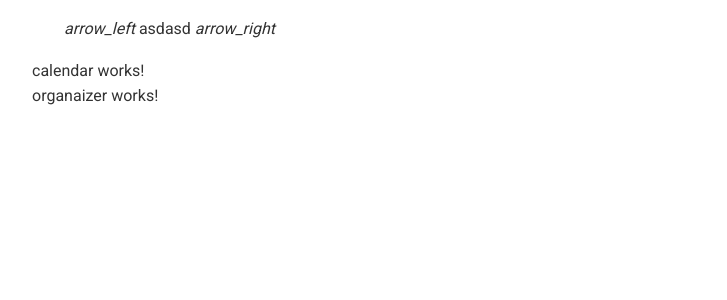
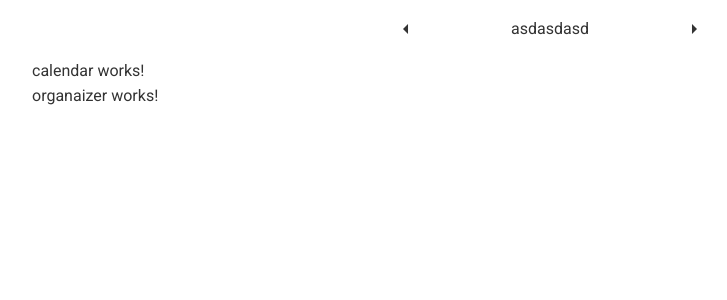
Before and after one commit to SergeySolod/AngularPosts, an Angular app: page / in a window 1280 px wide. Shown: the top 300 px of the page, without its empty margins (90-817 px from the left). Built offline with nearby package versions, Linux system fonts and the light colour scheme.

Commit message:
Fix icons

```diff
--- a/src/app/selector/selector.component.html
+++ b/src/app/selector/selector.component.html
@@ -1,7 +1,5 @@
 <p>
     <i class="material-icons">arrow_left</i>
-
-    <span>   asdasd </span>
-
+    <span>asdasdasd</span>
     <i class="material-icons">arrow_right</i>
 </p>
--- a/src/app/selector/selector.component.scss
+++ b/src/app/selector/selector.component.scss
@@ -0,0 +1,14 @@
+p {
+  display: flex;
+  align-items: center;
+  justify-content: center;
+  span {
+    margin: 0 2rem;
+    text-align: center;
+    width: 200px;
+  }
+
+  i {
+    cursor: pointer;
+  }
+}
--- a/src/index.html
+++ b/src/index.html
@@ -6,7 +6,7 @@
   <base href="/">
   <meta name="viewport" content="width=device-width, initial-scale=1">
   <link rel="icon" type="image/x-icon" href="favicon.ico">
-  <link href="https://fonts.googleapis.com/css?family=Roboto:100,300,400,500,700,900" rel="stylesheet">
+  <link href='https://fonts.googleapis.com/css?family=Roboto:100,300,400,500,700,900|Material+Icons' rel="stylesheet">
 </head>
 <body>
   <app-root></app-root>
```
